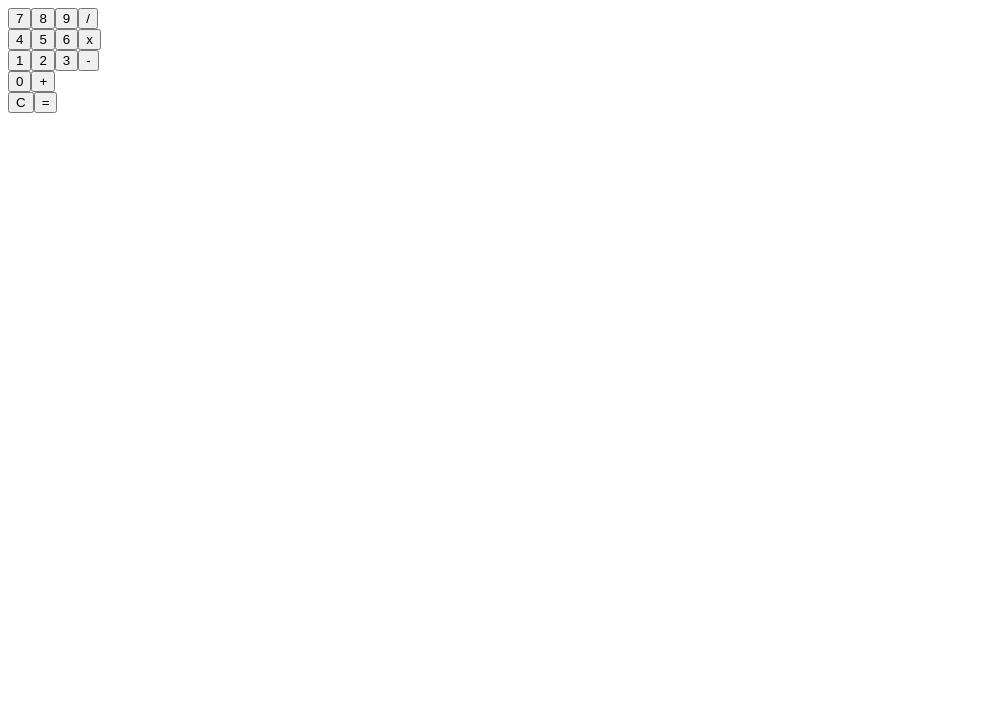
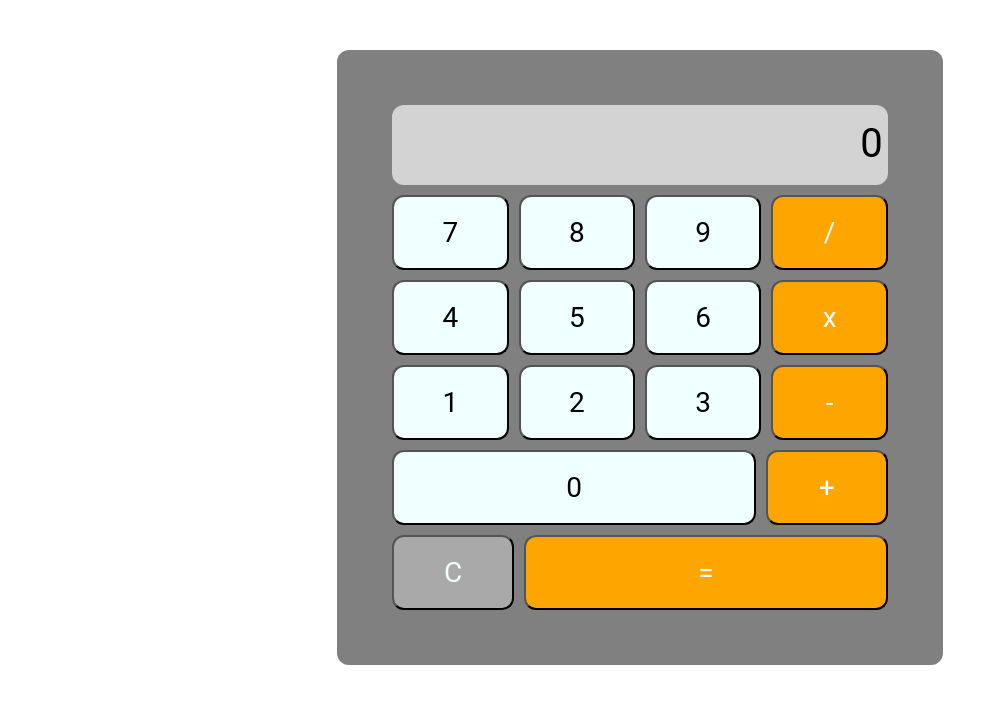
Before and after one commit to Kliffa/TOP-Calculator, a plain HTML site: page index.html in a window 1280 px wide. Shown: the whole page, without its empty margins (0-998 px from the left). Drawn offline with Linux system fonts and the light colour scheme.

Commit message:
Style calculator

```diff
--- a/index.html
+++ b/index.html
@@ -9,7 +9,7 @@
 </head>
 <body>
     <div class="container">
-        <div class="display"></div>
+        <div class="display">0</div>
         <div class="row">
             <button class="num">7</button>
             <button class="num">8</button>
@@ -29,12 +29,12 @@
             <button class="operation">-</button>
         </div>
         <div class="row">
-            <button class="num">0</button>
+            <button class="num wide">0</button>
             <button class="operation">+</button>
         </div>
         <div class="row">
             <button class="clear">C</button>
-            <button class="operation">=</button> <!-- the = -> perhaps special ID? -->
+            <button class="operation wide">=</button> <!-- the = -> perhaps special ID? -->
         </div>
     </div>
 </body>
--- a/styles.css
+++ b/styles.css
@@ -1,3 +1,52 @@
+.container{
+    width: 40%;
+    padding: 50px;
+    margin:50px auto;
+    background-color: grey;
+    border-radius: 12px;
+    min-width: 500px;
+}
 .row{
     display:flex;
 }
+.num,
+.operation,
+.clear{
+    flex:1 1 25%;
+    height: 75px;
+    margin: 5px ;
+    border-radius: 12px;
+}
+.wide{
+    flex-basis: 75%;
+}
+
+.display{
+    text-align: right;
+    height: 50px;
+    padding: 15px 5px;
+    background-color: lightgray;
+    margin:5px;
+    border-radius: 12px;
+    font-size: 40px;
+}
+
+
+body,
+button{
+    font-size: 28px;
+    font-family: 'Quicksand', 'Roboto', sans-serif;
+}
+
+.num{
+    background-color: azure;
+}
+
+.clear{
+    background-color: darkgray;
+    color: azure;
+}
+.operation{
+    background-color: orange;
+    color: azure;
+}
```
